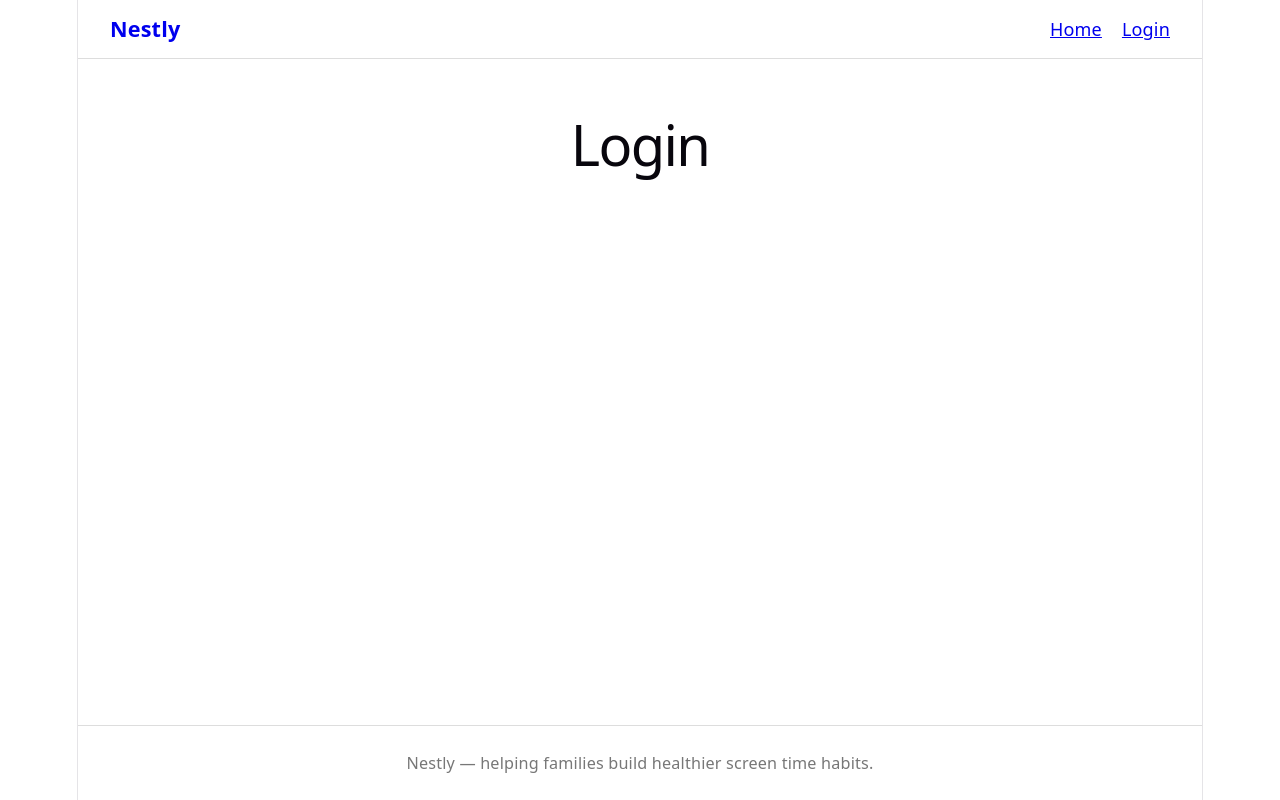
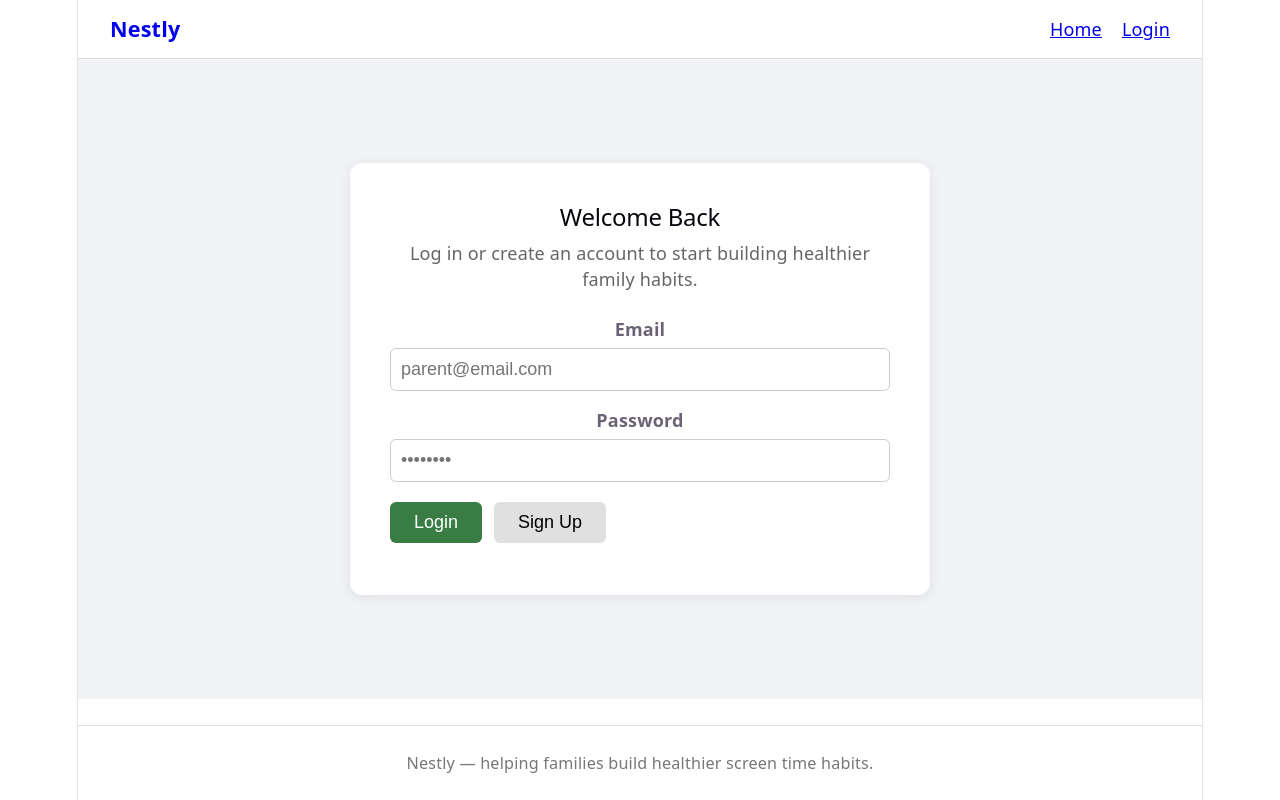
Before and after one commit to 442-spring-2026/E, a React (Vite) app: page /E/login in a window 1280 px wide. Built offline with nearby package versions, Linux system fonts and the light colour scheme; no server answers.

Commit message:
implement authentication

```diff
--- a/src/App.jsx
+++ b/src/App.jsx
@@ -1,5 +1,7 @@
-import { useState } from 'react'
+import { useState, useEffect } from 'react'
 import { BrowserRouter, Routes, Route, Navigate } from 'react-router-dom'
+import { onAuthStateChanged, signOut } from 'firebase/auth'
+import { auth } from './firebase'
 import Navbar from './components/Navbar'
 import Footer from './components/Footer'
 import Home from './pages/Home'
@@ -10,26 +12,41 @@ import Activities from './pages/Activities'
 import DailyPlan from './pages/DailyPlan'
 import Profile from './pages/Profile'
 
-function ProtectedRoute({ isLoggedIn, children }) {
-  return isLoggedIn ? children : <Navigate to="/login" />
+function ProtectedRoute({ user, children }) {
+  return user ? children : <Navigate to="/login" />
 }
 
 function App() {
-  const [isLoggedIn, setIsLoggedIn] = useState(false)
+  const [user, setUser] = useState(null)
+  const [loading, setLoading] = useState(true)
+
+  useEffect(() => {
+    const unsubscribe = onAuthStateChanged(auth, (currentUser) => {
+      setUser(currentUser)
+      setLoading(false)
+    })
+    return unsubscribe
+  }, [])
+
+  function handleLogout() {
+    signOut(auth)
+  }
+
+  if (loading) return null
 
   return (
     <BrowserRouter basename="/E">
       <div style={{ display: 'flex', flexDirection: 'column', minHeight: '100vh' }}>
-        <Navbar isLoggedIn={isLoggedIn} onLogout={() => setIsLoggedIn(false)} />
+        <Navbar isLoggedIn={!!user} onLogout={handleLogout} />
         <main style={{ flex: 1 }}>
           <Routes>
-            <Route path="/" element={<Home />} />
-            <Route path="/login" element={<Authentication onLogin={() => setIsLoggedIn(true)} />} />
+            <Route path="/" element={<Home user={user} />} />
+            <Route path="/login" element={<Authentication />} />
             <Route path="/onboarding" element={<Onboarding />} />
-            <Route path="/dashboard" element={<ProtectedRoute isLoggedIn={isLoggedIn}><Dashboard /></ProtectedRoute>} />
-            <Route path="/activities" element={<ProtectedRoute isLoggedIn={isLoggedIn}><Activities /></ProtectedRoute>} />
-            <Route path="/daily-plan" element={<ProtectedRoute isLoggedIn={isLoggedIn}><DailyPlan /></ProtectedRoute>} />
-            <Route path="/profile" element={<ProtectedRoute isLoggedIn={isLoggedIn}><Profile /></ProtectedRoute>} />
+            <Route path="/dashboard" element={<ProtectedRoute user={user}><Dashboard /></ProtectedRoute>} />
+            <Route path="/activities" element={<ProtectedRoute user={user}><Activities /></ProtectedRoute>} />
+            <Route path="/daily-plan" element={<ProtectedRoute user={user}><DailyPlan /></ProtectedRoute>} />
+            <Route path="/profile" element={<ProtectedRoute user={user}><Profile /></ProtectedRoute>} />
           </Routes>
         </main>
         <Footer />
--- a/src/pages/Authentication.jsx
+++ b/src/pages/Authentication.jsx
@@ -1,5 +1,99 @@
+import { useState } from 'react'
+import { useNavigate } from 'react-router-dom'
+import { signInWithEmailAndPassword, createUserWithEmailAndPassword } from 'firebase/auth'
+import { doc, getDoc } from 'firebase/firestore'
+import { auth, db } from '../firebase'
+
 function Authentication() {
-  return <div style={{ padding: '40px' }}><h1>Login</h1></div>
+  const [mode, setMode] = useState('login')
+  const [email, setEmail] = useState('')
+  const [password, setPassword] = useState('')
+  const [error, setError] = useState('')
+  const [loading, setLoading] = useState(false)
+  const navigate = useNavigate()
+
+  async function handleSubmit(e) {
+    e.preventDefault()
+    setError('')
+
+    if (!email) {
+      setError('* Email is required')
+      return
+    }
+    if (!password) {
+      setError('* Password is required')
+      return
+    }
+
+    setLoading(true)
+
+    try {
+      if (mode === 'login') {
+        const result = await signInWithEmailAndPassword(auth, email, password)
+        const profileDoc = await getDoc(doc(db, 'users', result.user.uid))
+        if (profileDoc.exists()) {
+          navigate('/dashboard')
+        } else {
+          navigate('/onboarding')
+        }
+      } else {
+        await createUserWithEmailAndPassword(auth, email, password)
+        navigate('/onboarding')
+      }
+    } catch (err) {
+      setError('* Invalid email or password')
+    }
+
+    setLoading(false)
+  }
+
+  return (
+    <div style={{ minHeight: '80vh', display: 'flex', alignItems: 'center', justifyContent: 'center', backgroundColor: '#f0f2f5' }}>
+      <div style={{ backgroundColor: 'white', padding: '40px', borderRadius: '12px', width: '100%', maxWidth: '500px', boxShadow: '0 2px 12px rgba(0,0,0,0.08)' }}>
+        <h2 style={{ marginBottom: '8px' }}>Welcome Back</h2>
+        <p style={{ color: '#666', marginBottom: '24px' }}>Log in or create an account to start building healthier family habits.</p>
+
+        <form onSubmit={handleSubmit}>
+          <label style={{ fontWeight: 'bold', display: 'block', marginBottom: '6px' }}>Email</label>
+          <input
+            type="email"
+            placeholder="parent@email.com"
+            value={email}
+            onChange={(e) => setEmail(e.target.value)}
+            style={{ width: '100%', padding: '10px', borderRadius: '6px', border: '1px solid #ccc', marginBottom: '16px', boxSizing: 'border-box', fontSize: '1rem' }}
+          />
+
+          <label style={{ fontWeight: 'bold', display: 'block', marginBottom: '6px' }}>Password</label>
+          <input
+            type="password"
+            placeholder="••••••••"
+            value={password}
+            onChange={(e) => setPassword(e.target.value)}
+            style={{ width: '100%', padding: '10px', borderRadius: '6px', border: '1px solid #ccc', marginBottom: '20px', boxSizing: 'border-box', fontSize: '1rem' }}
+          />
+
+          <div style={{ display: 'flex', gap: '12px', marginBottom: '12px' }}>
+            <button
+              type="submit"
+              disabled={loading}
+              style={{ padding: '10px 24px', backgroundColor: '#3a7d44', color: 'white', border: 'none', borderRadius: '6px', cursor: 'pointer', fontSize: '1rem' }}
+            >
+              {loading ? 'Logging in...' : mode === 'login' ? 'Login' : 'Sign Up'}
+            </button>
+            <button
+              type="button"
+              onClick={() => { setMode(mode === 'login' ? 'signup' : 'login'); setError('') }}
+              style={{ padding: '10px 24px', backgroundColor: '#e0e0e0', border: 'none', borderRadius: '6px', cursor: 'pointer', fontSize: '1rem' }}
+            >
+              {mode === 'login' ? 'Sign Up' : 'Back to Login'}
+            </button>
+          </div>
+
+          {error && <p style={{ color: 'red', margin: 0 }}>{error}</p>}
+        </form>
+      </div>
+    </div>
+  )
 }
 
 export default Authentication
--- a/src/pages/Home.jsx
+++ b/src/pages/Home.jsx
@@ -1,4 +1,23 @@
-function Home() {
+import { useNavigate } from 'react-router-dom'
+import { doc, getDoc } from 'firebase/firestore'
+import { db } from '../firebase'
+
+function Home({ user }) {
+  const navigate = useNavigate()
+
+  async function handleGetStarted() {
+    if (!user) {
+      navigate('/login')
+    } else {
+      const profileDoc = await getDoc(doc(db, 'users', user.uid))
+      if (profileDoc.exists()) {
+        navigate('/dashboard')
+      } else {
+        navigate('/onboarding')
+      }
+    }
+  }
+
   return (
     <div style={{ textAlign: 'center', padding: '80px 20px' }}>
       <h1>Nestly</h1>
@@ -7,7 +26,12 @@ function Home() {
         fun indoor, outdoor, and family activities to do instead. Build healthy
         habits, track daily usage, and earn rewards along the way.
       </p>
-      <button>Get Started</button>
+      <button
+        onClick={handleGetStarted}
+        style={{ padding: '12px 28px', backgroundColor: '#3a7d44', color: 'white', border: 'none', borderRadius: '6px', cursor: 'pointer', fontSize: '1rem' }}
+      >
+        Get Started
+      </button>
     </div>
   )
 }
```
